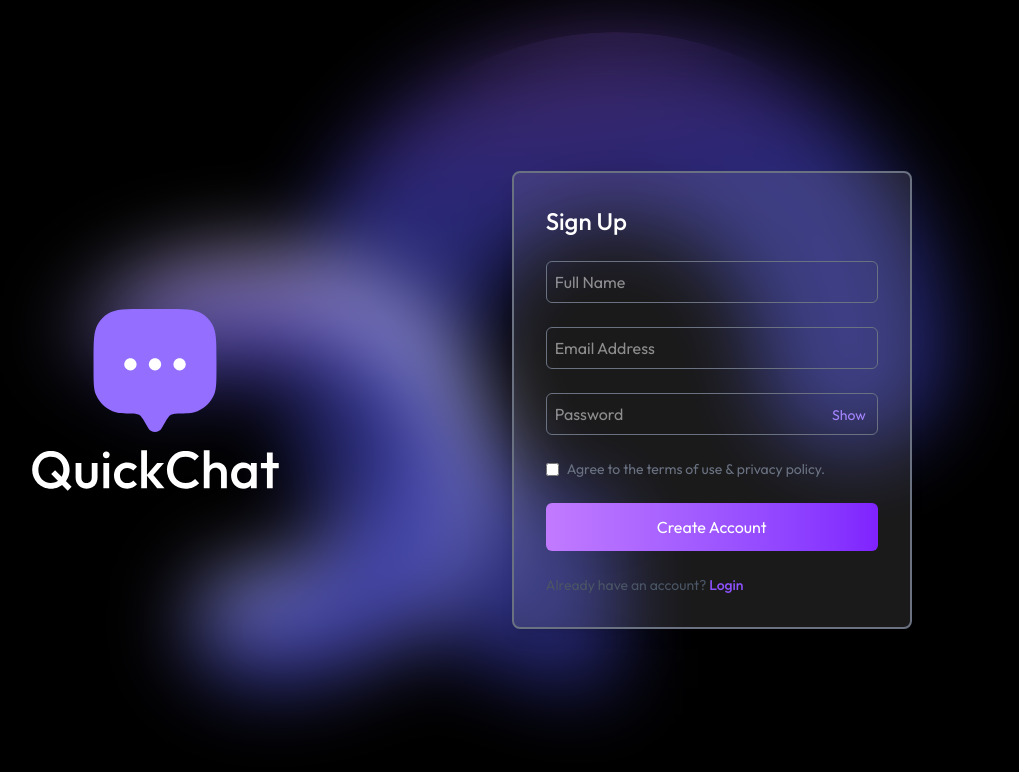
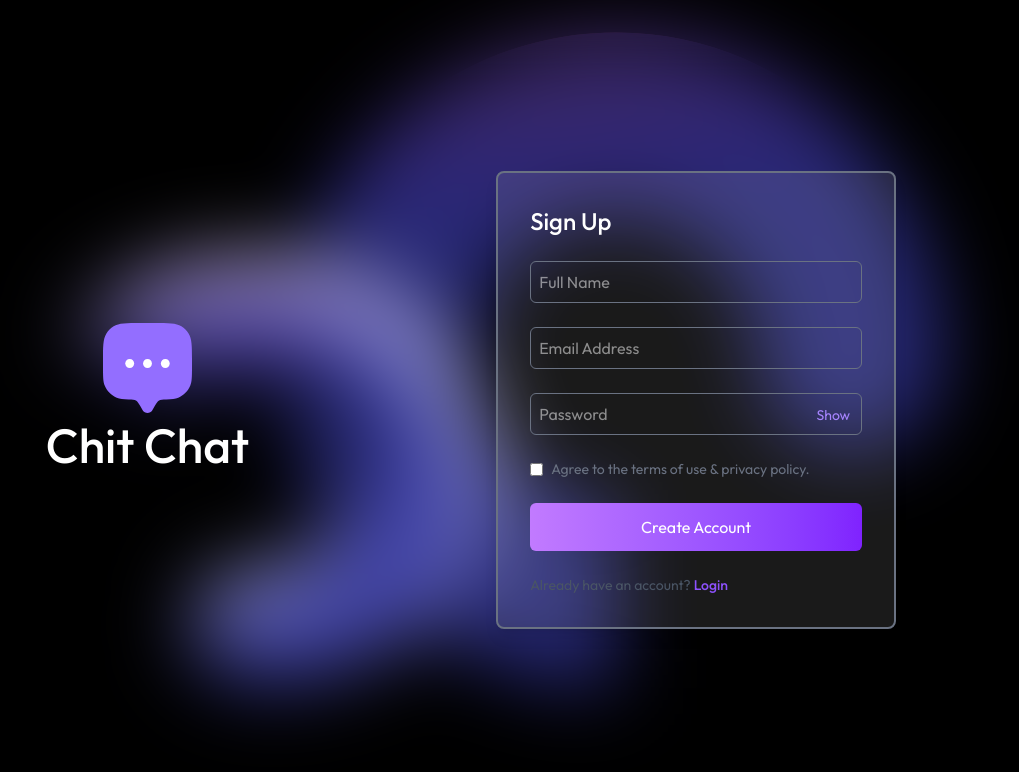
Before and after one commit to harshit-kharayat23/ChatApp, a React (Vite) app in the folder client/: page /signup in a window 1280 px wide. Shown: the top 772 px of the page, without its empty margins (169-1188 px from the left). Built offline with nearby package versions, Linux system fonts and the light colour scheme.

Commit message:
instead of using isStrongPassword from validator made my own checks || Changes the logo and name of the app

```diff
--- a/client/src/Pages/LoginPage.jsx
+++ b/client/src/Pages/LoginPage.jsx
@@ -51,8 +51,14 @@ const LoginPage = () => {
 
   return (
     <div className="min-h-screen bg-cover bg-center flex items-center justify-center gap-8 sm:justify-evenly max-sm:flex-col backdrop-blur-2xl">
-      <img src={assets.logo_big} alt="Logo" className="w-[min(30vw,250px)]" />
-
+      <div className="flex flex-col items-center justify-center text-white">
+          <img
+          src="/favicon.svg"
+          alt="Logo"
+          className="h-[9vw] md:h-[7vw] w-auto max-h-24"
+        />
+        <h1 className="text-2xl md:text-5xl my-2 font-medium">Chit Chat</h1>
+      </div>
       <form
         onSubmit={handleLogin}
         className="w-[min(90vw,400px)] border-2 bg-white/10 text-white border-gray-500 p-8 flex flex-col gap-6 rounded-lg shadow-lg backdrop-blur-md"
--- a/client/src/Pages/SignupPage.jsx
+++ b/client/src/Pages/SignupPage.jsx
@@ -19,10 +19,19 @@ const SignupPage = () => {
 
  const handleSignUp = async (e) => {
   e.preventDefault();
+    // 1. Basic frontend validation
+  if (!fullName || !emailId || !password) {
+    toast.error("Please fill all the required fields.");
+    return;
+  }
+
+  // 2. Check agreement
   if (!agreed) {
     toast.error("Please agree to the terms & privacy policy.");
     return;
   }
+
+
 
   try {
     const response = await axios.post(BACKEND_URL + "/signup", {
@@ -31,13 +40,13 @@ const SignupPage = () => {
       password,
     });
 
+
     const user = response?.data?.userData;
     const token = response?.data?.token;
 
-    // Save to Redux
     dispatch(addUser({ user, token }));
 
-    // Save to localStorage
+e
     localStorage.setItem("user", JSON.stringify(user));
     localStorage.setItem("token", token);
 
@@ -57,7 +66,15 @@ const SignupPage = () => {
 
   return (
     <div className="min-h-screen bg-cover bg-center flex items-center justify-center gap-8 sm:justify-evenly max-sm:flex-col backdrop-blur-2xl">
-      <img src={assets.logo_big} alt="" className="w-[min(30vw,250px)]" />
+     <div className="flex flex-col items-center justify-center text-white">
+          <img
+          src="/favicon.svg"
+          alt="Logo"
+          className="h-[9vw] md:h-[7vw] w-auto max-h-24"
+        />
+        <h1 className="text-2xl md:text-5xl my-2 font-medium">Chit Chat</h1>
+      </div>
+
 
        <form
         onSubmit={handleSignUp}
```
Also changed, not shown: 2 other files (tests, documents, lock files or other folders).
